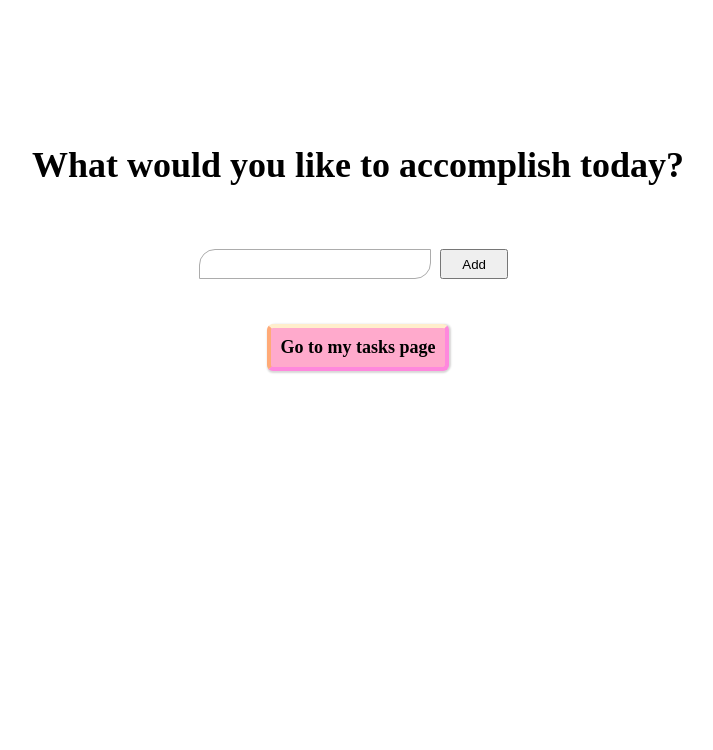
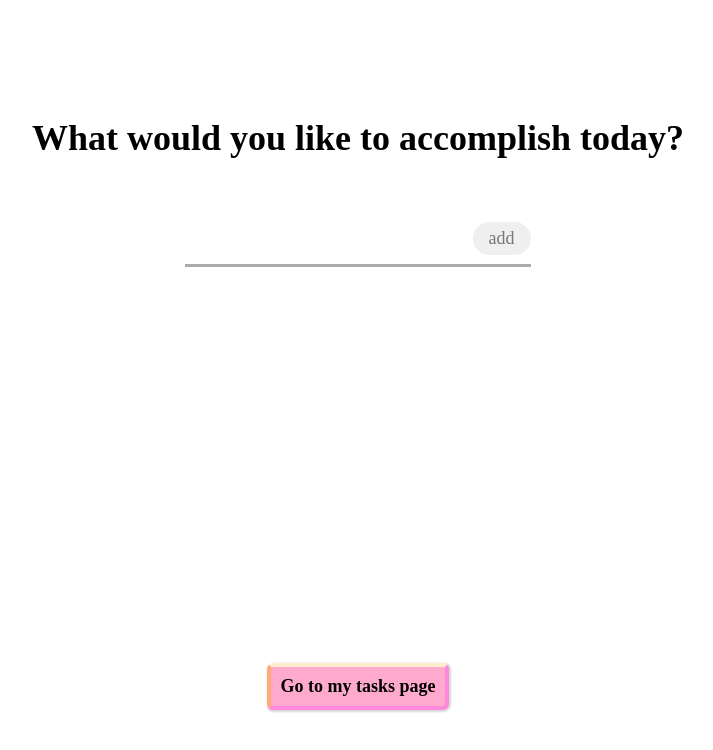
Before and after one commit to emmajphillips/reminders, a React (Create React App) app in the folder frontend/: page / in a window 1280 px wide. Shown: the top 750 px of the page, without its empty margins (282-995 px from the left). Built offline with nearby package versions, Linux system fonts and the light colour scheme.

Commit message:
further styling to home page

```diff
--- a/frontend/src/components/common/Home.js
+++ b/frontend/src/components/common/Home.js
@@ -22,11 +22,13 @@ function Home() {
   return (
     <section className="hero">
       <div className="container">
-        <h1 className="heading">What would you like to accomplish today?</h1>
-        <form onSubmit={handleSubmit}>
-          <input type="text" name="newTask" placeholder="" value={searchQuery} onChange={handleChange} />
-          <button type="submit">Add</button>
-        </form>
+        <div className="form">
+          <h1 className="heading">What would you like to accomplish today?</h1>
+          <form onSubmit={handleSubmit} className={searchQuery ? 'active' : null}>
+            <input type="text" name="newTask" placeholder="" value={searchQuery} onChange={handleChange} />
+            <button type="submit" className={searchQuery ? 'active' : null}>add</button>
+          </form>
+        </div>
         <Link to="tasks/today">Go to my tasks page</Link>
       </div>
     </section>
--- a/frontend/src/styles/main.scss
+++ b/frontend/src/styles/main.scss
@@ -13,44 +13,69 @@ section.hero {
   div.container {
     display: flex;
     flex-direction: column;
+    justify-content: space-between;
     align-items: center;
-    height: calc(100vh - 4em);
-    padding-top: 4em;
+    height: calc(100vh - 7em);
+    padding: 3.5em 0;
     text-align: center;
+    div.form {
+      display: flex;
+      flex-direction: column;
+      align-items: center;
       h1.heading {
         font-size: 2rem;
         margin: 0 0.5em;
-      padding: 4rem 0 2rem;
+        padding: 3rem 0 1rem;
       }
       form {
         display: flex;
-      justify-content: center;
-      margin: 1rem 0;
-      padding: 0.5em;
+        margin: 2rem 0.5rem;
+        padding: 0.5em 0 0.25em;
+        border: none;
+        border-bottom: 3px solid #acacac;
+        &:hover {
+          border-bottom: 3px solid #444;
+        }
         input {
-        padding: 0.5em 2em;
-        border-top-left-radius: 16px;
-        border-bottom-right-radius: 16px;
-        border: 1px solid #ACACAC;
+          padding-left: 0.5em;
+          border: none;
+          font-family: "Times New Roman", Times, serif;
+          font-size: 1.25rem;
+          &:focus {
+            outline: none;
+          }
         }
         button {
-        margin: 0 0.5rem;
-        padding: 0 20px;
+          margin-bottom: 0.25em;
+          padding: 5px 15px;
+          background-color: #efefef;
+          border: 1px solid #efefef;
+          border-radius: 16px;
+          font-family: "Times New Roman", Times, serif;
+          font-size: 1em;
+          color: #777;
+        }
+        button.active {
+          background-color: #ffaacc;
+          border: 1px solid #000;
+          font-weight: 600;
+          color: #000;
         }
       }
+      // form.active {
+      //   border: none;
+      //   border-bottom: 3px solid #ff88dd;
+      // }
+    }
     a {
-      margin: 1rem 0;
+      margin: 1.5rem 0;
       padding: 0.5em;
-      background-color: #FFAACC;
-      border-top: 4px solid #FFEECC;
-      border-right: 4px solid #FF88DD;
-      border-bottom: 4px solid #FF88DD;
-      border-left: 4px solid #FFAA77;
-      box-shadow:
-        0 2px 2px #d8d7d7,
-        2px 0 2px #d8d7d7,
-        0 -2px 2px #FFF,
-        -2px 0 2px #FFF;
+      background-color: #ffaacc;
+      border-top: 4px solid #ffeecc;
+      border-right: 4px solid #ff88dd;
+      border-bottom: 4px solid #ff88dd;
+      border-left: 4px solid #ffaa77;
+      box-shadow: 0 2px 2px #d8d7d7, 2px 0 2px #d8d7d7, 0 -2px 2px #fff, -2px 0 2px #fff;
       border-radius: 6px;
       text-decoration: none;
       font-weight: 600;
```
Lines whose indentation alone changed are shown as unchanged.
